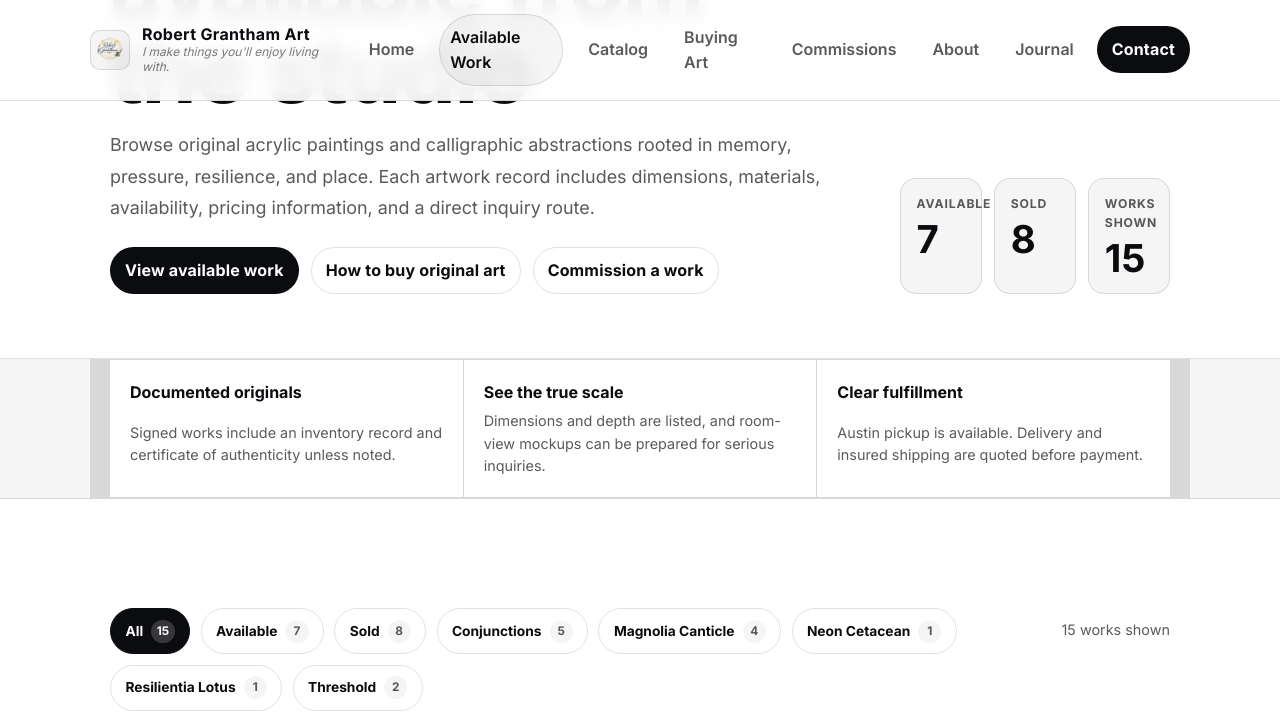
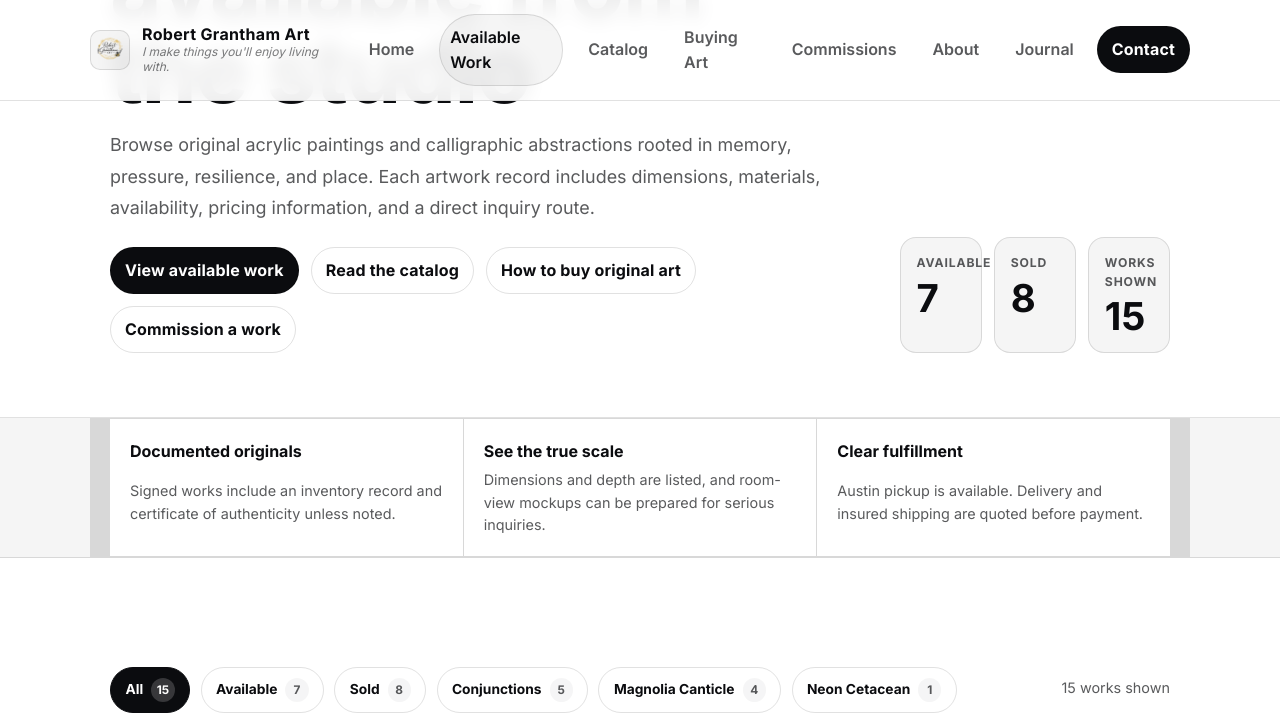
Before and after one commit to rgrantham82/rgrantham82.github.io, a Jekyll site: the page built from portfolio/index.html, in a window 1280 px wide and 900 px high, scrolled down 494 px, cut to the strip 0-719 px from the top of the window. Built offline with Jekyll 4.4.1, drawn with Linux system fonts in a browser that asks for light colours.

Commit message:
Add files via upload

```diff
--- a/_layouts/portfolio-gallery.html
+++ b/_layouts/portfolio-gallery.html
@@ -14,6 +14,7 @@ layout: default
       {% endif %}
       <div class="gallery-actions">
         <a class="btn" href="#available-work">View available work</a>
+        <a class="btn ghost" href="{{ '/catalog.html' | relative_url }}">Read the catalog</a>
         <a class="btn ghost" href="{{ '/buying.html' | relative_url }}">How to buy original art</a>
         <a class="btn ghost" href="{{ '/commissions.html' | relative_url }}">Commission a work</a>
       </div>
```
